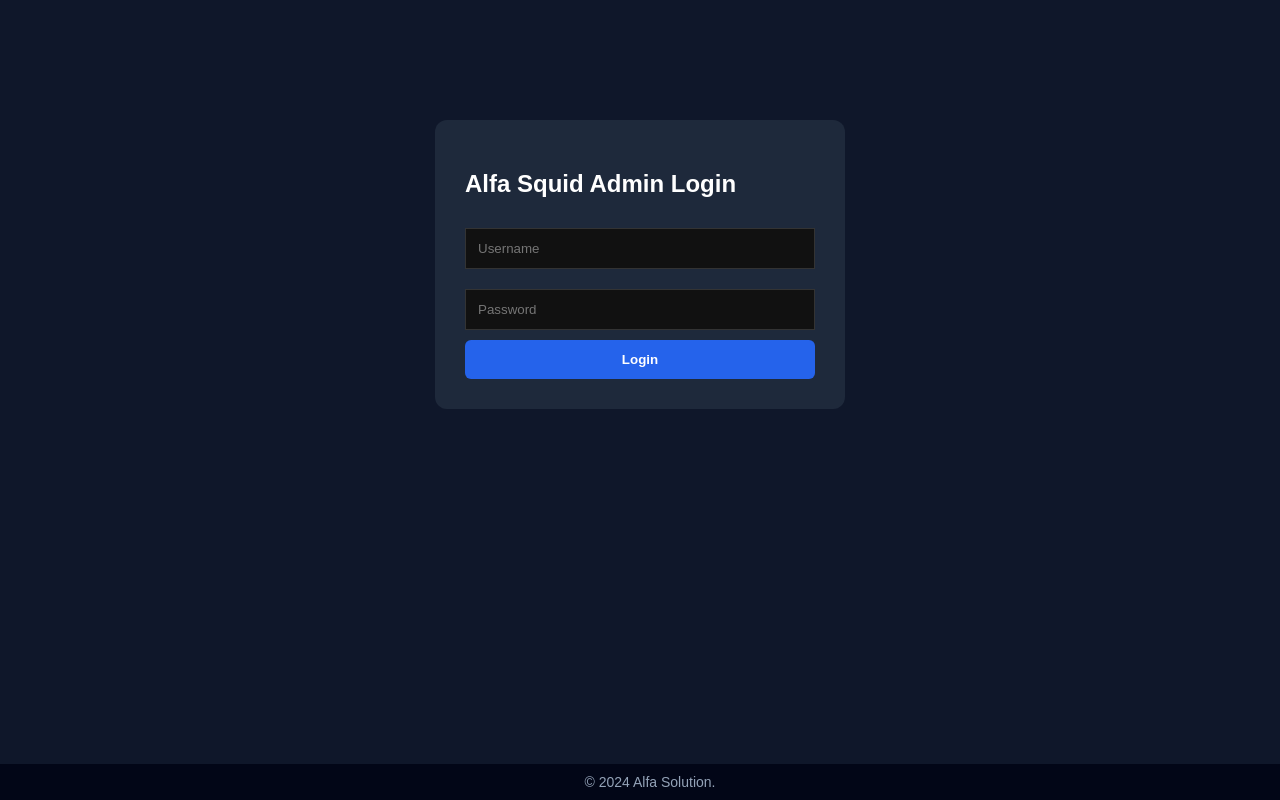
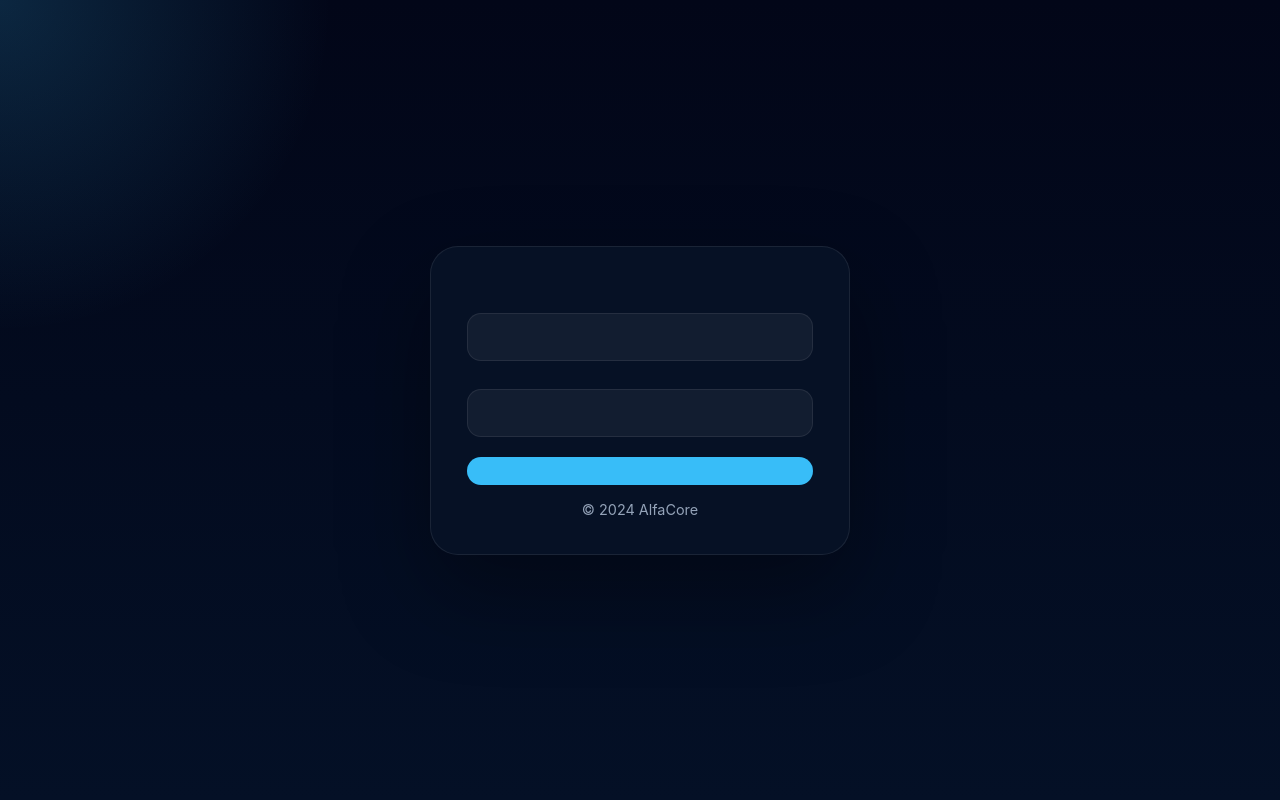
Before and after one commit to RixwanSaleem/Alfa-Core-Firewall, a FastAPI app: template templates/login.html in a window 1280 px wide. Run offline with FastAPI, Linux system fonts and the light colour scheme; the visitor is signed in with stand-in values (Sample User, id 1); the template is opened without the code that fills it: most values are stand-ins (such as "Sample title", 1, 10 or a date in 2020).

Commit message:
Update login.html

```diff
--- a/templates/login.html
+++ b/templates/login.html
@@ -1,25 +1,35 @@
 <!DOCTYPE html>
-<html>
+<html lang="{{ get_user_language(request) }}" dir="{{ 'rtl' if get_user_language(request)=='ar' else 'ltr' }}">
 <head>
-    <title>Squid Enterprise</title>
+    <meta charset="utf-8">
+    <meta name="viewport" content="width=device-width, initial-scale=1.0">
+    <title>{{ t(request, "login_title") }}</title>
     <style>
-        body{ margin:0; font-family:Arial; background:#0f172a; color:#fff; }
-        .box{ width:350px; margin:120px auto; background:#1e293b; padding:30px; border-radius:12px; }
-        input{ width:100%; padding:12px; margin:10px 0; background:#111; border:1px solid #333; color:#fff; box-sizing: border-box; }
-        button{ width:100%; padding:12px; background:#2563eb; border:0; color:#fff; cursor:pointer; font-weight: bold; border-radius: 6px; }
-        footer{ position:fixed; bottom:0; width:100%; text-align:center; padding:10px; background:#020617; color:#94a3b8; font-size:14px; }
-        .error{ background:#dc2626; padding:10px; border-radius:8px; margin-bottom:12px; color:#fff; text-align: center; }
+        :root { --bg: #041026; --surface: #091a36; --accent: #38bdf8; --text: #eef2ff; --muted: #94a3b8; --danger: #fb7185; }
+        * { box-sizing: border-box; }
+        body { margin: 0; min-height: 100vh; display: grid; place-items: center; font-family: 'Inter', sans-serif; background: radial-gradient(circle at top left, rgba(56,189,248,0.18), transparent 22%), linear-gradient(180deg, #020618 0%, #041026 100%); color: var(--text); }
+        .login-card { width: min(420px, calc(100% - 32px)); background: rgba(7, 18, 38, 0.95); border: 1px solid rgba(255,255,255,0.08); border-radius: 28px; padding: 36px; box-shadow: 0 36px 88px rgba(0,0,0,0.35); }
+        .login-card h2 { margin: 0 0 20px; font-size: 1.95rem; letter-spacing: -0.04em; }
+        .field-group { display: grid; gap: 10px; margin-bottom: 18px; }
+        label { color: var(--muted); font-size: 0.95rem; }
+        input { width: 100%; padding: 14px 16px; border-radius: 14px; border: 1px solid rgba(255,255,255,0.08); background: rgba(255,255,255,0.05); color: var(--text); font-size: 1rem; }
+        button { width: 100%; padding: 14px 16px; border-radius: 14px; border: none; background: var(--accent); color: #041026; font-weight: 700; font-size: 1rem; cursor: pointer; }
+        .error { background: rgba(251,113,133,0.16); border: 1px solid rgba(251,113,133,0.24); border-radius: 16px; padding: 14px 16px; margin-bottom: 18px; color: #fee2e2; }
+        .footer { margin-top: 16px; color: var(--muted); font-size: 0.9rem; text-align: center; }
     </style>
 </head>
 <body>
-<div class="box">
-    <h2>Alfa Squid Admin Login</h2>
-    {% if request.query_params.get('error') %}<div class="error">Invalid Credentials</div>{% endif %}
-    <form method="post" action="/login">
-        <input name="username" placeholder="Username" required>
-        <input type="password" name="password" placeholder="Password" required>
-        <button type="submit">Login</button>
-    </form>
-</div>
-<footer>© 2024 Alfa Solution.</footer>
-</body></html>
+    <div class="login-card">
+        <h2>{{ t(request, "login_title") }}</h2>
+        {% if request.query_params.get('error') %}
+            <div class="error">{{ t(request, "login_error") }}</div>
+        {% endif %}
+        <form method="post" action="/login">
+            <div class="field-group"><label>{{ t(request, "login_username") }}</label><input type="text" name="username" required></div>
+            <div class="field-group"><label>{{ t(request, "login_password") }}</label><input type="password" name="password" required></div>
+            <button type="submit">{{ t(request, "login_signin") }}</button>
+        </form>
+        <div class="footer">© 2024 AlfaCore</div>
+    </div>
+</body>
+</html>
```
